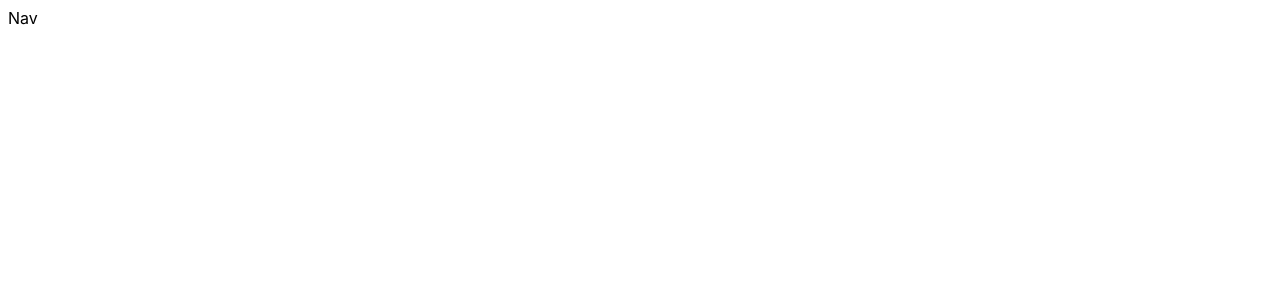
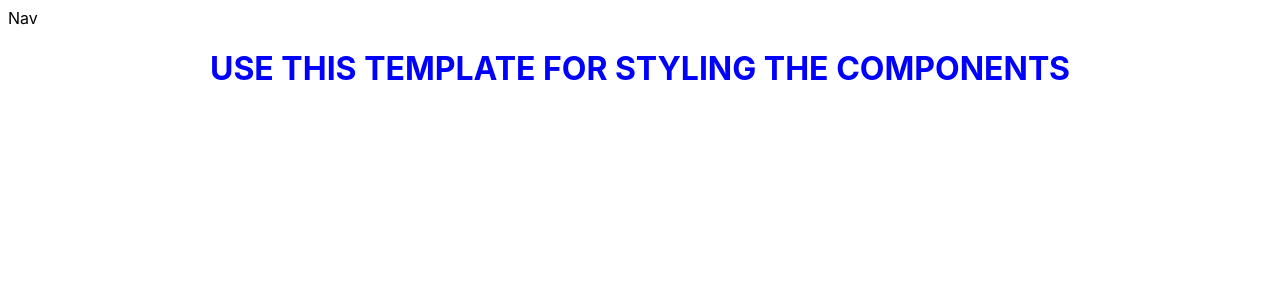
Before and after one commit to mann27/News24x7-Client, a React (Create React App) app: page /hello in a window 1280 px wide. Shown: the top 300 px of the page. Built offline with nearby package versions, Linux system fonts and the light colour scheme.

Commit message:
info regarding styling components

```diff
--- a/src/App.js
+++ b/src/App.js
@@ -3,7 +3,7 @@ import { BrowserRouter as Router } from 'react-router-dom';
 import './App.css';
 
 import IndexRoutes from './routes/index.js';
-import Navbar from './components/NavBar';
+import Navbar from './components/Navbar';
 
 function App() {
   return (
--- /dev/null
+++ b/src/components/HelloWorld/helloStyle.js
@@ -0,0 +1,11 @@
+const footerStyle = {
+    info: {
+        color: 'blue',
+        textAlign: 'center',
+        textTransform: "uppercase",
+    },
+    otherstyle: {
+
+    }
+};
+export default footerStyle;
--- /dev/null
+++ b/src/components/HelloWorld/index.js
@@ -0,0 +1,22 @@
+import React, { Component } from 'react';
+import PropTypes from 'prop-types'
+import { withStyles } from '@material-ui/core';
+
+import helloStyle from "./helloStyle";
+
+class HelloWorld extends Component {
+    render() {
+        const { classes } = this.props;
+        return (
+            <div>
+                <h1 className={classes.info}>Use this template for styling the components</h1>
+            </div>
+        )
+    }
+}
+
+HelloWorld.propTypes = {
+    classes: PropTypes.object.isRequired
+};
+
+export default withStyles(helloStyle)(HelloWorld);
--- a/src/routes/index.js
+++ b/src/routes/index.js
@@ -3,11 +3,13 @@ import { Switch, Route } from "react-router-dom";
 import HomePage from "../components/HomePage";
 import LoginPage from "../components/LoginPage";
 import SignupPage from "../components/SignupPage";
-
+import HelloWorld from "../components/HelloWorld";
 
 const IndexRoutes = () => {
     return (
         <Switch>
+            <Route path="/hello" component={HelloWorld} />
+
             <Route exact path="/" component={HomePage} />
             <Route path="/login" component={LoginPage} />
             <Route path="/signup" component={SignupPage} />
```
Also changed, not shown: src/components/Navbar/index.js (renamed from src/components/NavBar.js).
